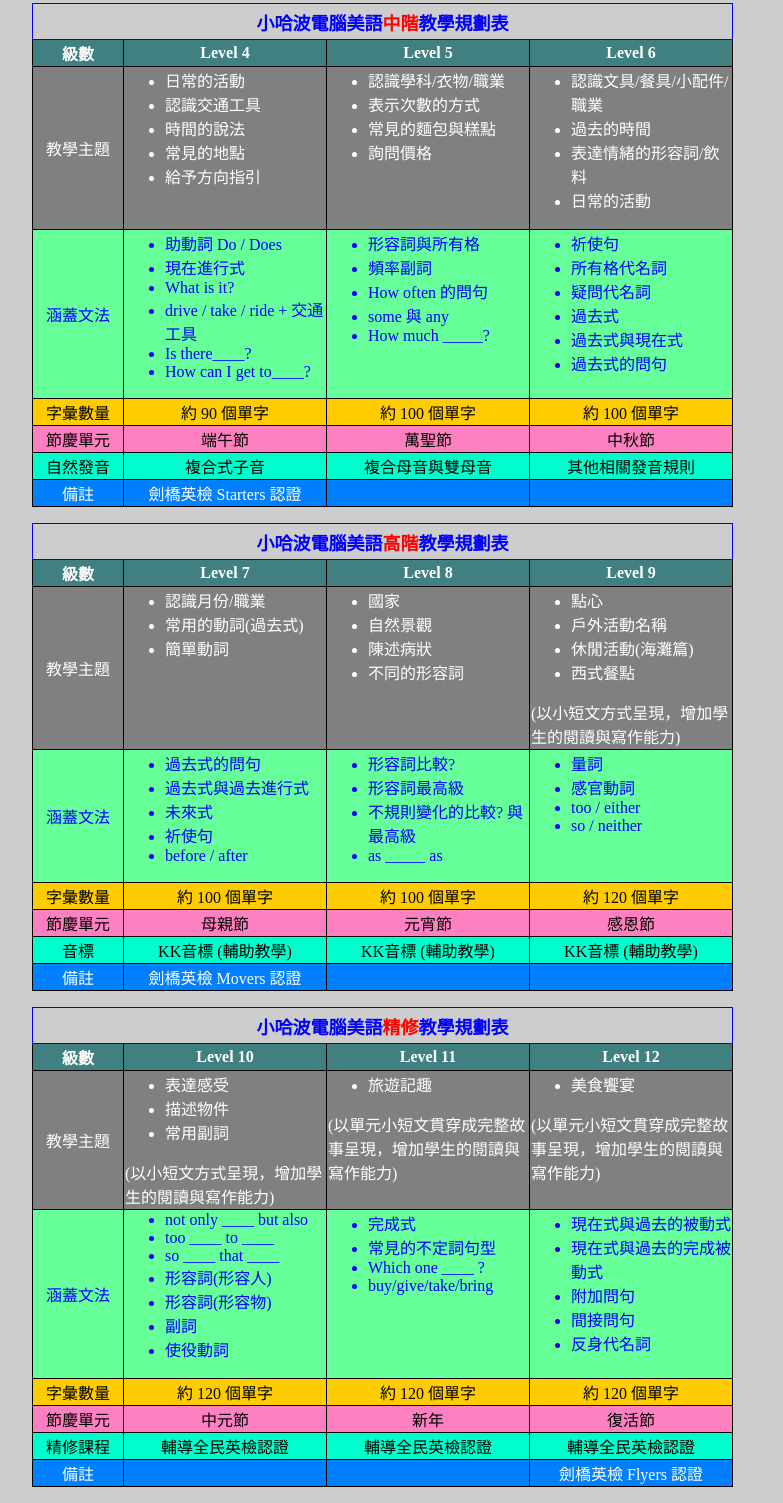
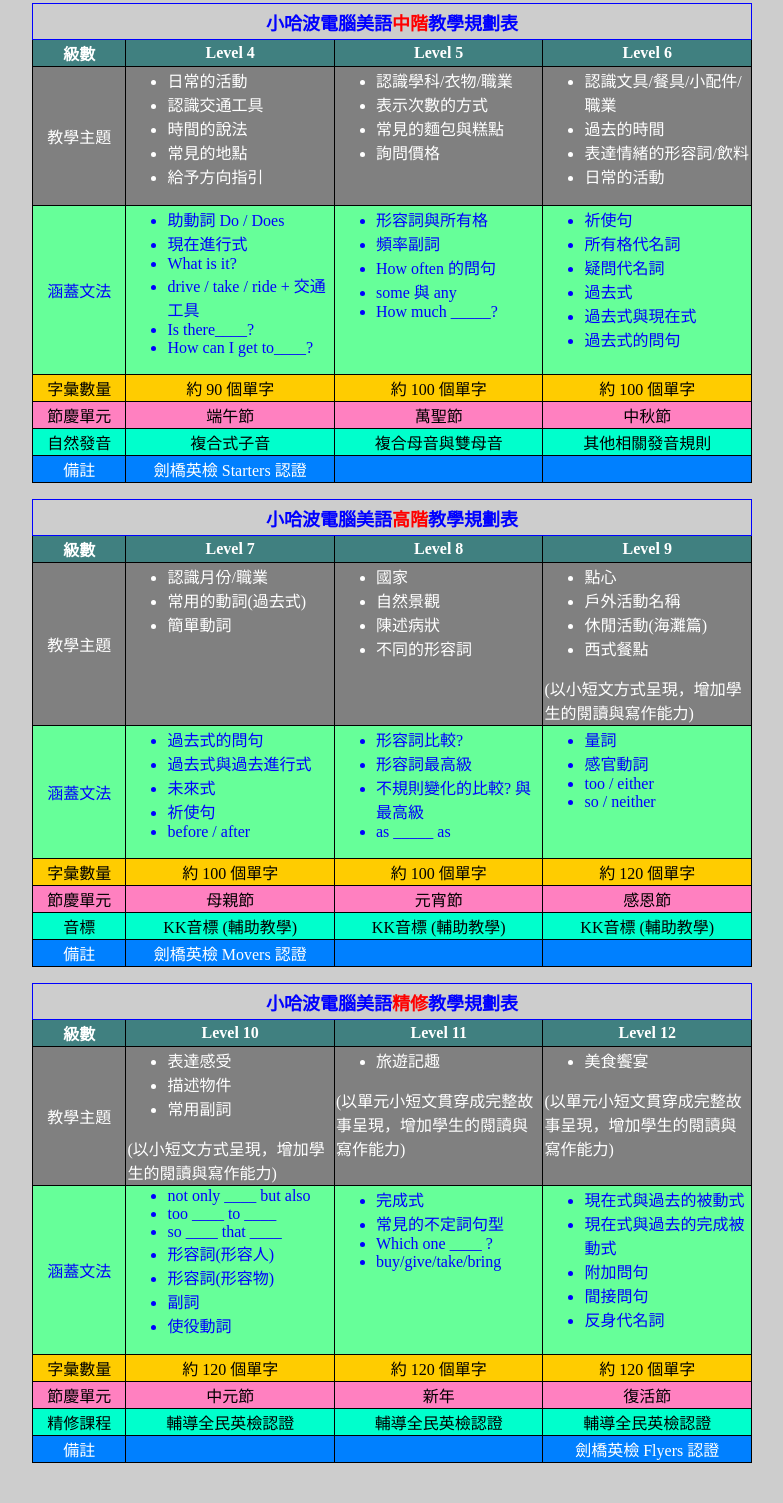
Before and after one commit to hankine/hankine.github.io, a plain HTML site: page hapo_course.html in a window 1280 px wide. Shown: the part 521-2024 px from the top of the page, without its empty margins (8-791 px from the left). After the commit the page ends 2000 px from the top, so only its background shows below. Drawn offline with Linux system fonts and the light colour scheme.

Commit message:
1600926877

```diff
--- a/hapo_course.html
+++ b/hapo_course.html
@@ -3,7 +3,7 @@
 <p />
 
 <!-- 初階 -->
-<table class="table_solid" sytle="width: 90%;">
+<table class="table_solid" width="720px">
 	<tr>
 		<td colspan="4" height="36px" style="color: #0000ff; font-size: 18px;"><strong>小哈波電腦美語<span style="color: #ff0000">初階</span>教學規劃表</strong></td>
 	</tr>
@@ -95,7 +95,7 @@
 <p />
 
 <!-- 中階 -->
-<table class="table_solid">
+<table class="table_solid" width="720px">
 	<tr>
 		<td colspan="4" height="36px" style="color: #0000ff; font-size: 18px;"><strong>小哈波電腦美語<span style="color: #ff0000">中階</span>教學規劃表</strong></td>
 	</tr>
@@ -193,7 +193,7 @@
 	<p />
 
 	<!-- 高階 -->
-	<table class="table_solid">
+	<table class="table_solid" width="720px">
 	<tr>
 		<td colspan="4" height="36px" style="color: #0000ff; font-size: 18px;"><strong>小哈波電腦美語<span style="color: #ff0000">高階</span>教學規劃表</strong></td>
 	</tr>
@@ -286,7 +286,7 @@
 <p />
 
 <!-- 精修 -->
-<table class="table_solid">
+<table class="table_solid" width="720px">
 	<tr>
 		<td colspan="4" height="36px" style="color: #0000ff; font-size: 18px;"><strong>小哈波電腦美語<span style="color: #ff0000">精修</span>教學規劃表</strong></td>
 	</tr>
```
